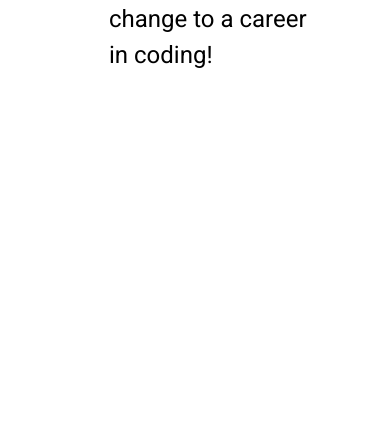
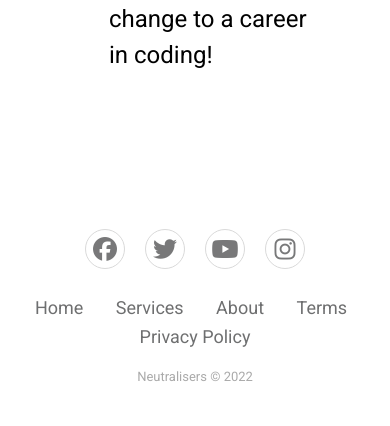
Before and after one commit to MarcelloMuy/Hackathon-Repo, a Django app: page / in a window 390 px wide; the page is wider, and only the part inside the window is pictured. Shown: the part 2519-2945 px from the top of that part. Before the commit the page ends 2587 px from the top of that part, so only its background shows below. Run offline with Django 3.2, Linux system fonts and the light colour scheme; some libraries are stand-ins or nearby versions.

Commit message:
Add responsive footer to index page

```diff
--- a/home/templates/home/index.html
+++ b/home/templates/home/index.html
@@ -54,4 +54,25 @@
     </div>
 </section>
 
+<div class="footer-basic">
+    <footer>
+        <div class="social">
+            <a href="#"><i class="fa-brands fa-facebook"></i></a>
+            <a href="#"><i class="fa-brands fa-twitter"></i></a>
+            <a href="#"><i class="fa-brands fa-youtube"></i></a>
+            <a href="#"><i class="fa-brands fa-instagram"></i></a>
+        </div>
+        <ul class="list-inline">
+            <li class="list-inline-item"><a href="#">Home</a></li>
+            <li class="list-inline-item"><a href="#">Services</a></li>
+            <li class="list-inline-item"><a href="#">About</a></li>
+            <li class="list-inline-item"><a href="#">Terms</a></li>
+            <li class="list-inline-item"><a href="#">Privacy Policy</a></li>
+        </ul>
+        <p class="copyright">Neutralisers © 2022</p>
+    </footer>
+</div>
+<script src="https://cdnjs.cloudflare.com/ajax/libs/jquery/3.2.1/jquery.min.js"></script>
+<script src="https://cdnjs.cloudflare.com/ajax/libs/twitter-bootstrap/4.1.3/js/bootstrap.bundle.min.js"></script>
+
 {% endblock %}
--- a/static/css/base.css
+++ b/static/css/base.css
@@ -98,10 +98,72 @@ body {
 
 /* FOOTER */
 
-#main-footer {
+/* #main-footer {
   background-color: rgba(0,0,0,0.6);
   margin-bottom: 20px;
   font-size: 1.5rem;
   height: 50px;
   padding: 20px;
+} */
+
+/*---- Responsive Bootstrap Footer ----*/
+
+.footer-basic {
+  padding:40px 0;
+  background-color:#ffffff;
+  color:#4b4c4d;
 }
+
+.footer-basic ul {
+  padding:0;
+  list-style:none;
+  text-align:center;
+  font-size:18px;
+  line-height:1.6;
+  margin-bottom:0;
+}
+
+.footer-basic li {
+  padding:0 10px;
+}
+
+.footer-basic ul a {
+  color:inherit;
+  text-decoration:none;
+  opacity:0.8;
+}
+
+.footer-basic ul a:hover {
+  opacity:1;
+}
+
+.footer-basic .social {
+  text-align:center;
+  padding-bottom:25px;
+}
+
+.footer-basic .social > a {
+  font-size:24px;
+  width:40px;
+  height:40px;
+  line-height:40px;
+  display:inline-block;
+  text-align:center;
+  border-radius:50%;
+  border:1px solid #ccc;
+  margin:0 8px;
+  color:inherit;
+  opacity:0.75;
+}
+
+.footer-basic .social > a:hover {
+  opacity:0.9;
+}
+
+.footer-basic .copyright {
+  margin-top:15px;
+  text-align:center;
+  font-size:13px;
+  color:#aaa;
+  margin-bottom:0;
+}
```
